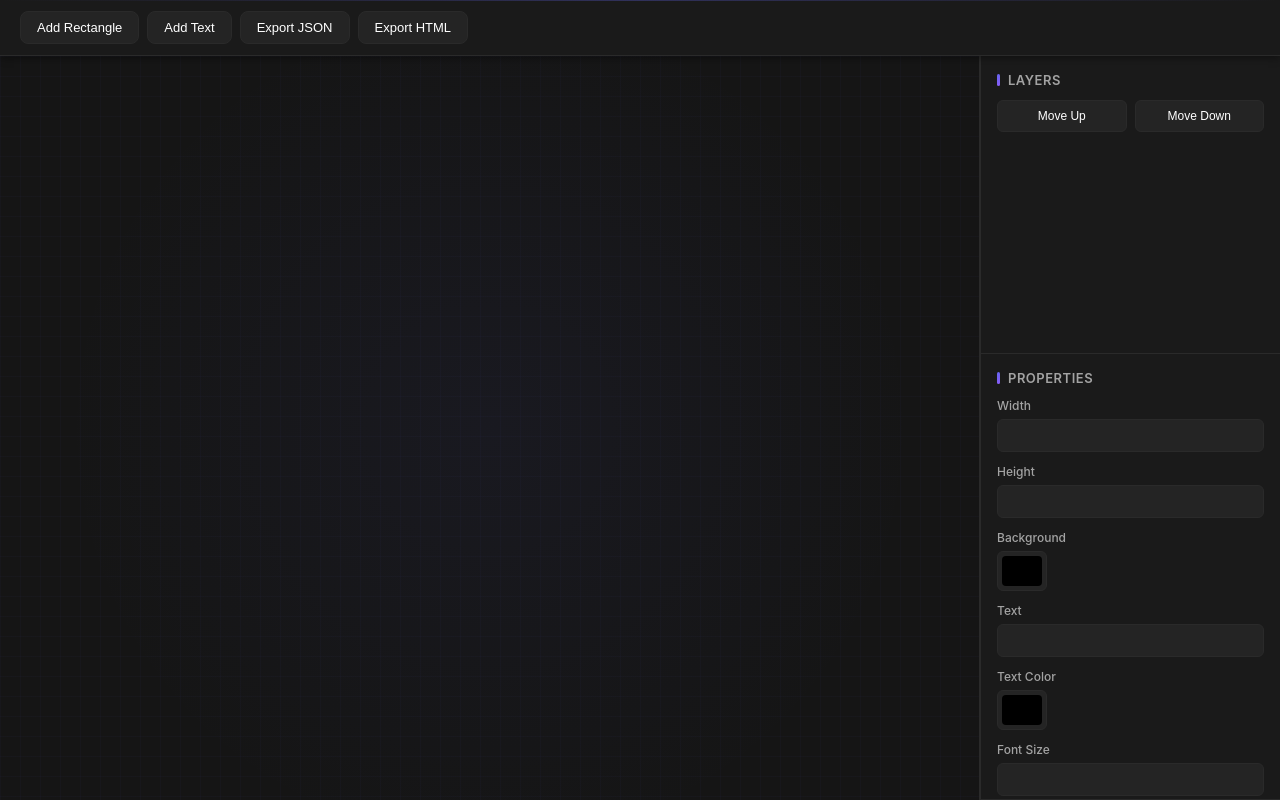
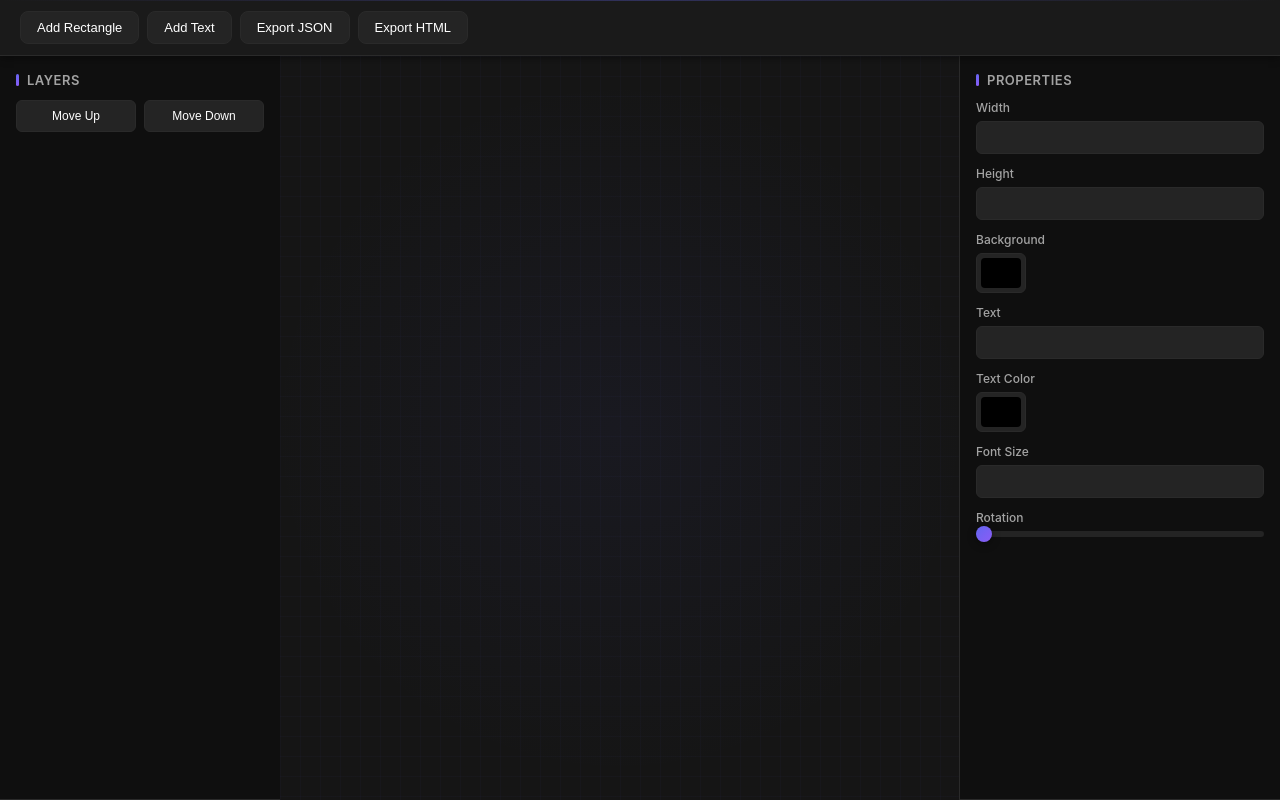
Before and after one commit to Sonu-Kumhar/sigma-editor, a plain HTML site: page index.html in a window 1280 px wide. Drawn offline with Linux system fonts and the light colour scheme.

Commit message:
style: updated layers on left and properties on right

```diff
--- a/css/main.css
+++ b/css/main.css
@@ -133,16 +133,6 @@ body {
   bottom: 0;
   background: radial-gradient(circle at 50% 50%, rgba(99, 102, 241, 0.05), transparent 70%);
   pointer-events: none;
-}
-
-/* ===== SIDE PANEL ===== */
-#side-panel {
-  width: 300px;
-  background: var(--bg-secondary);
-  display: flex;
-  flex-direction: column;
-  border-left: 1px solid var(--border-color);
-  box-shadow: var(--shadow-lg);
 }
 
 /* ===== PANELS ===== */
@@ -359,20 +349,46 @@ body {
 #layers-list li.active::before {
   opacity: 1;
 }
+#editor {
+  display: grid;
+  grid-template-columns: 280px minmax(0, 1fr) 320px;
+  height: calc(100vh - 56px);
+}
 
-#side-panel {
+/* LEFT: Layers panel (LOCK WIDTH) */
+#layers-panel {
+  grid-column: 1;
+  width: 280px;
+  min-width: 280px;
+  max-width: 280px;
   height: 100%;
-  overflow: hidden;
-}
-#layers-panel {
-  flex: 0 0 40%;
   overflow-y: auto;
 }
+
+/* FIX: buttons stretching grid */
+.layer-actions {
+  display: flex;
+  gap: 8px;
+}
+
+.layer-actions button {
+  flex: unset;        /* 🔥 VERY IMPORTANT */
+  width: 100%;
+}
+
+/* CENTER: Canvas */
+#canvas {
+  grid-column: 2;
+  height: 100%;
+  min-width: 0;       /* 🔥 grid overflow killer */
+}
+
+/* RIGHT: Properties panel (LOCK WIDTH) */
 #properties-panel {
-  flex: 1;
+  grid-column: 3;
+  width: 320px;
+  min-width: 320px;
+  max-width: 320px;
+  height: 100%;
   overflow-y: auto;
-  padding-bottom: 24px;
 }
-#layers-panel {
-  border-bottom: 1px solid var(--border-color);
-}
--- a/index.html
+++ b/index.html
@@ -25,13 +25,7 @@
   <!-- ===== EDITOR AREA ===== -->
   <div id="editor">
 
-    <!-- CANVAS -->
-    <div id="canvas"></div>
-
-    <!-- SIDE PANEL -->
-    <div id="side-panel">
-
-      <!-- LAYERS PANEL -->
+    <!-- ===== LEFT : LAYERS ===== -->
     <div id="layers-panel">
       <h3>Layers</h3>
 
@@ -43,8 +37,10 @@
       <ul id="layers-list"></ul>
     </div>
 
+    <!-- ===== CENTER : CANVAS ===== -->
+    <div id="canvas"></div>
 
-      <!-- PROPERTIES PANEL -->
+    <!-- ===== RIGHT : PROPERTIES ===== -->
     <div id="properties-panel">
       <h3>Properties</h3>
 
@@ -78,15 +74,12 @@
         <input type="number" id="prop-font-size" min="8" max="100">
       </div>
 
-
       <div class="property">
         <label>Rotation</label>
         <input type="range" id="prop-rotation" min="0" max="360" value="0">
       </div>
+    </div>
 
-
-      </div>
-    </div>
   </div>
 
   <!-- ===== JAVASCRIPT ===== -->
@@ -103,5 +96,4 @@
   <script src="js/main.js"></script>
 
 </body>
-
 </html>
```
Lines whose indentation alone changed are shown as unchanged.
